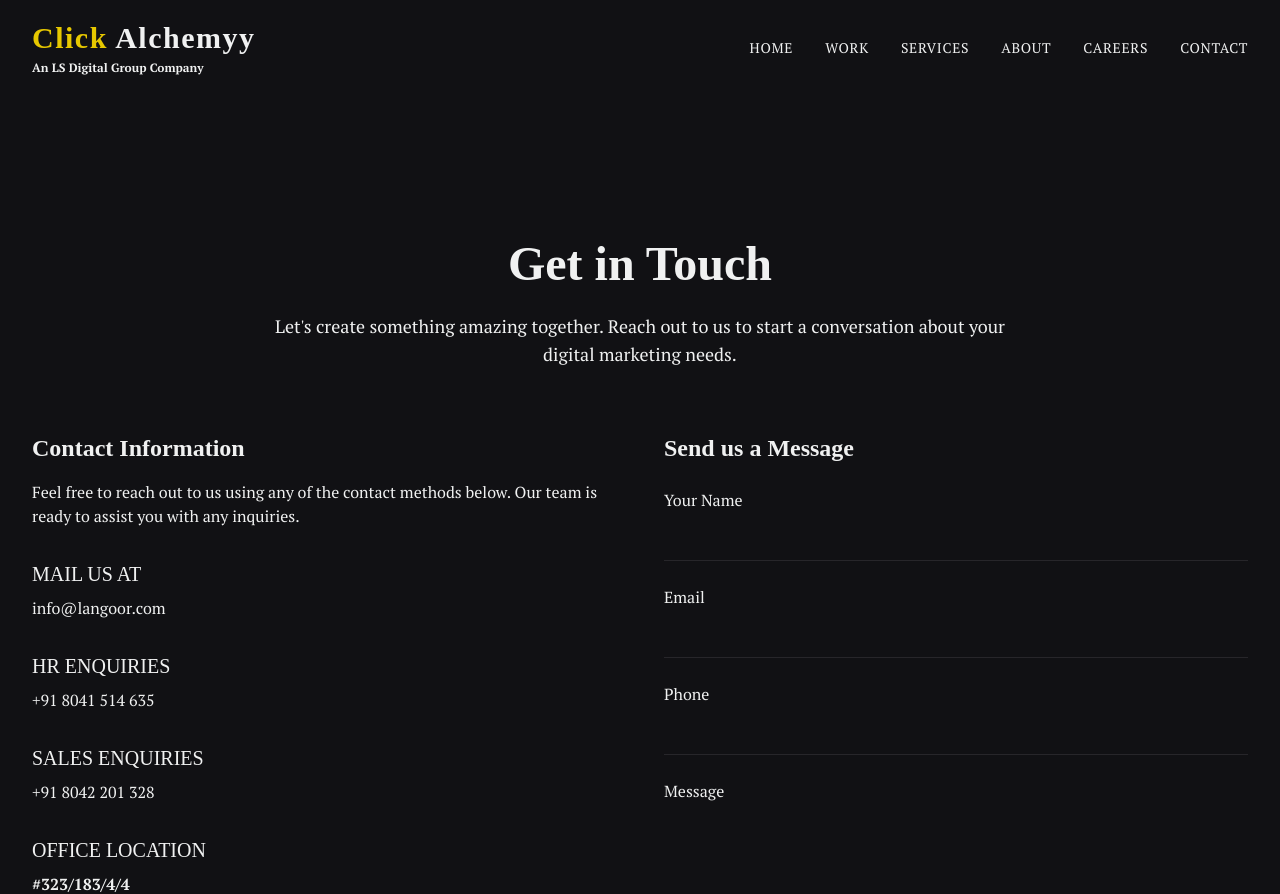
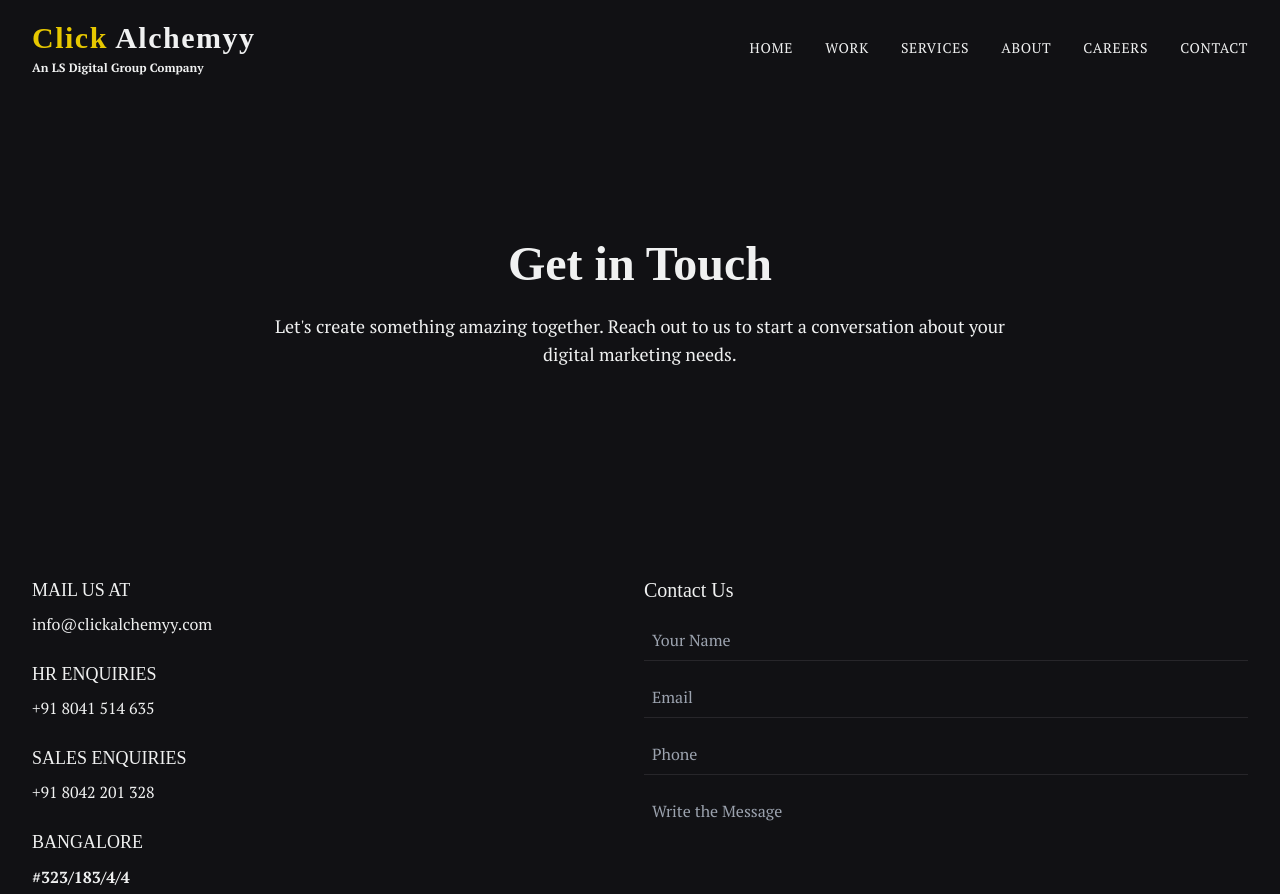
Before and after one commit to BitecodesHub/ClickAlchemy, a React (Vite) app: page /contact in a window 1280 px wide. Shown: the top 894 px of the page. Built offline with nearby package versions, Linux system fonts and the light colour scheme; a web font is replaced by a local one.

Commit message:
Added contact page

```diff
--- a/package.json
+++ b/package.json
@@ -12,6 +12,7 @@
   },
   "dependencies": {
     "@heroicons/react": "^2.2.0",
+    "emailjs-com": "^3.2.0",
     "framer-motion": "^12.6.2",
     "react": "^18.3.1",
     "react-dom": "^18.3.1",
--- a/src/components/layout/Footer.tsx
+++ b/src/components/layout/Footer.tsx
@@ -1,91 +1,176 @@
-import type React from 'react';
+import React, { useRef, useState } from 'react';
 import { Link } from 'react-router-dom';
+import emailjs from 'emailjs-com';
 
 const Footer: React.FC = () => {
+  const form = useRef<HTMLFormElement>(null);
+  const [isLoading, setIsLoading] = useState(false);
+  const [isSuccess, setIsSuccess] = useState(false);
+
+  const sendEmail = (e: React.FormEvent) => {
+    e.preventDefault();
+
+    if (!form.current) return;
+
+    // Set current timestamp in hidden input before sending
+    const timeInput = form.current.querySelector('input[name="time"]') as HTMLInputElement;
+    if (timeInput) {
+      timeInput.value = new Date().toLocaleString();
+    }
+
+    setIsLoading(true);
+    setIsSuccess(false);
+
+    emailjs
+      .sendForm(
+        'service_h7luq2e',
+        'template_njzcscb',
+        form.current,
+        'p7zJUUn8gk4JGYrKS'
+      )
+      .then(
+        () => {
+          setIsLoading(false);
+          setIsSuccess(true);
+          form.current?.reset();
+          // Clear success message after 3 seconds
+          setTimeout(() => setIsSuccess(false), 3000);
+        },
+        (error) => {
+          console.error('FAILED...', error);
+          setIsLoading(false);
+          alert('Something went wrong. Please try again.');
+        }
+      );
+  };
+
   return (
-    <footer className="bg-langoor-black text-langoor-lightGray pt-12">
+    <footer className="bg-langoor-black text-langoor-lightGray">
       <div className="container-custom">
-        <div className="grid grid-cols-1 md:grid-cols-2 gap-8 mb-12">
+        <div className="grid grid-cols-1 md:grid-cols-2 gap-2 mb-12">
           {/* Contact Information */}
           <div className="space-y-6">
             <div>
               <h3 className="text-lg font-medium uppercase mb-2">Mail us at</h3>
-              <a href="mailto:info@clickalchemyy.com" className="text-langoor-lightGray hover:text-langoor-yellow transition-colors">
+              <a
+                href="mailto:info@clickalchemyy.com"
+                className="text-langoor-lightGray hover:text-langoor-yellow transition-colors"
+              >
                 info@clickalchemyy.com
               </a>
             </div>
-
             <div>
               <h3 className="text-lg font-medium uppercase mb-2">HR Enquiries</h3>
-              <a href="tel:+918041514635" className="text-langoor-lightGray hover:text-langoor-yellow transition-colors">
+              <a
+                href="tel:+918041514635"
+                className="text-langoor-lightGray hover:text-langoor-yellow transition-colors"
+              >
                 +91 8041 514 635
               </a>
             </div>
-
             <div>
               <h3 className="text-lg font-medium uppercase mb-2">Sales Enquiries</h3>
-              <a href="tel:+918042201328" className="text-langoor-lightGray hover:text-langoor-yellow transition-colors">
+              <a
+                href="tel:+918042201328"
+                className="text-langoor-lightGray hover:text-langoor-yellow transition-colors"
+              >
                 +91 8042 201 328
               </a>
             </div>
-
             <div>
               <h3 className="text-lg font-medium uppercase mb-2">Bangalore</h3>
-              <address className="not-italic">
-                <strong>#323/183/4/4</strong><br/>
-                <strong>Doresanipalya, Arekere</strong><br/>
-                <strong>Bannerghatta Main Road,</strong><br/>
+              <address className="not-italic leading-relaxed">
+                <strong>#323/183/4/4</strong>
+                <br />
+                <strong>Doresanipalya, Arekere</strong>
+                <br />
+                <strong>Bannerghatta Main Road,</strong>
+                <br />
                 <strong>Bengaluru 560076</strong>
               </address>
             </div>
           </div>
 
           {/* Contact Form */}
-          <div>
+          <div className="relative">
             <h3 className="text-xl font-medium mb-4">Contact Us</h3>
-            <form className="space-y-4">
+            <form ref={form} onSubmit={sendEmail} className="space-y-4">
               <div className="space-y-2">
                 <input
                   type="text"
+                  name="from_name"
                   placeholder="Your Name"
-                  className="w-full bg-transparent border-b border-langoor-gray/50 p-2 focus:outline-none focus:border-langoor-yellow"
+                  className="w-full bg-langoor-black text-langoor-lightGray border-b border-langoor-gray/50 p-2 focus:outline-none focus:bg-langoor-black focus:border-langoor-yellow"
+                  required
                 />
               </div>
               <div className="space-y-2">
                 <input
                   type="email"
+                  name="from_email"
                   placeholder="Email"
-                  className="w-full bg-transparent border-b border-langoor-gray/50 p-2 focus:outline-none focus:border-langoor-yellow"
+                  className="w-full bg-langoor-black text-langoor-lightGray border-b border-langoor-gray/50 p-2 focus:outline-none focus:bg-langoor-black focus:border-langoor-yellow"
+                  required
                 />
               </div>
               <div className="space-y-2">
                 <input
                   type="tel"
+                  name="phone"
                   placeholder="Phone"
-                  className="w-full bg-transparent border-b border-langoor-gray/50 p-2 focus:outline-none focus:border-langoor-yellow"
+                  className="w-full bg-langoor-black text-langoor-lightGray border-b border-langoor-gray/50 p-2 focus:outline-none focus:bg-langoor-black focus:border-langoor-yellow"
                 />
               </div>
               <div className="space-y-2">
                 <textarea
+                  name="message"
                   placeholder="Write the Message"
                   rows={4}
-                  className="w-full bg-transparent border-b border-langoor-gray/50 p-2 focus:outline-none focus:border-langoor-yellow"
+                  className="w-full bg-langoor-black text-langoor-lightGray border-b border-langoor-gray/50 p-2 focus:outline-none focus:bg-langoor-black focus:border-langoor-yellow"
+                  required
                 />
               </div>
-              <button
-                type="submit"
-                className="btn btn-primary"
-              >
-                Send
-              </button>
+
+              {/* Hidden input for timestamp */}
+              <input type="hidden" name="time" />
+
+              {/* Submit Button and Success Message */}
+              <div className="flex flex-col space-y-2">
+                <button
+                  type="submit"
+                  className="btn btn-primary w-full disabled:opacity-50 disabled:cursor-not-allowed"
+                  disabled={isLoading}
+                >
+                  Send
+                </button>
+                {isSuccess && (
+                  <div className="text-center p-2 bg-langoor-black/80 border border-langoor-yellow/50 rounded-md text-langoor-yellow text-sm animate-fade-in shadow-md">
+                    Message sent successfully!
+                  </div>
+                )}
+              </div>
             </form>
+
+            {/* Loader Overlay */}
+            {isLoading && (
+              <div className="absolute inset-0 bg-langoor-black/50 flex items-center justify-center z-10">
+                <div className="relative">
+                  <div className="w-12 h-12 border-4 border-langoor-yellow border-t-transparent rounded-full animate-spin"></div>
+                  <div className="w-12 h-12 border-4 border-langoor-yellow/30 border-t-transparent rounded-full animate-spin animation-delay-150 absolute inset-0"></div>
+                  <div className="w-6 h-6 bg-langoor-yellow rounded-full absolute top-1/2 left-1/2 transform -translate-x-1/2 -translate-y-1/2 animate-pulse"></div>
+                </div>
+              </div>
+            )}
           </div>
         </div>
 
         {/* Footer Bottom */}
         <div className="border-t border-langoor-gray/20 py-4 flex flex-col md:flex-row justify-between items-center">
           <div>
-            <Link to="/privacy-policy" className="text-sm text-langoor-lightGray hover:text-langoor-yellow transition-colors">
+            <Link
+              to="/privacy-policy"
+              className="text-sm text-langoor-lightGray hover:text-langoor-yellow transition-colors"
+            >
               Privacy Policy
             </Link>
             <span className="mx-2">|</span>
@@ -97,48 +182,36 @@ const Footer: React.FC = () => {
               href="https://www.facebook.com/langoormarketingtransformation"
               target="_blank"
               rel="noopener noreferrer"
-              className="text-langoor-lightGray hover:text-langoor-yellow"
             >
               <img
                 src="https://ext.same-assets.com/2675109532/3206013354.svg"
                 alt="Facebook"
-                className="h-5 w-5"
+                className="h-5 w-5 hover:scale-110 transition-transform"
               />
             </a>
-            <a
-              href="https://twitter.com/langoormt"
-              target="_blank"
-              rel="noopener noreferrer"
-              className="text-langoor-lightGray hover:text-langoor-yellow"
-            >
+            <a href="https://twitter.com/langoormt" target="_blank" rel="noopener noreferrer">
               <img
                 src="https://ext.same-assets.com/2675109532/1069395072.svg"
                 alt="Twitter"
-                className="h-5 w-5"
+                className="h-5 w-5 hover:scale-110 transition-transform"
               />
             </a>
             <a
               href="https://www.linkedin.com/company/langoormarketingtransformation/"
               target="_blank"
               rel="noopener noreferrer"
-              className="text-langoor-lightGray hover:text-langoor-yellow"
             >
               <img
                 src="https://ext.same-assets.com/2675109532/2328769453.svg"
                 alt="LinkedIn"
-                className="h-5 w-5"
+                className="h-5 w-5 hover:scale-110 transition-transform"
               />
             </a>
-            <a
-              href="https://uk.langoor.com/"
-              target="_blank"
-              rel="noopener noreferrer"
-              className="text-langoor-lightGray hover:text-langoor-yellow"
-            >
+            <a href="https://uk.langoor.com/" target="_blank" rel="noopener noreferrer">
               <img
                 src="https://ext.same-assets.com/2675109532/1780705398.png"
                 alt="Globe"
-                className="h-5 w-5"
+                className="h-5 w-5 hover:scale-110 transition-transform"
               />
             </a>
           </div>
--- a/src/pages/ContactPage.tsx
+++ b/src/pages/ContactPage.tsx
@@ -17,106 +17,6 @@ const ContactPage: React.FC = () => {
           </p>
         </motion.div>
 
-        <div className="grid grid-cols-1 md:grid-cols-2 gap-12">
-          {/* Contact Information */}
-          <motion.div
-            initial={{ opacity: 0, x: -20 }}
-            animate={{ opacity: 1, x: 0 }}
-            transition={{ duration: 0.8, delay: 0.2 }}
-            className="space-y-8"
-          >
-            <div>
-              <h2 className="text-2xl font-bold mb-4">Contact Information</h2>
-              <p className="mb-6">
-                Feel free to reach out to us using any of the contact methods below. Our team is ready to assist you with any inquiries.
-              </p>
-            </div>
-
-            <div>
-              <h3 className="text-xl font-medium uppercase mb-2">Mail us at</h3>
-              <a href="mailto:info@langoor.com" className="text-langoor-lightGray hover:text-langoor-yellow transition-colors">
-                info@langoor.com
-              </a>
-            </div>
-
-            <div>
-              <h3 className="text-xl font-medium uppercase mb-2">HR Enquiries</h3>
-              <a href="tel:+918041514635" className="text-langoor-lightGray hover:text-langoor-yellow transition-colors">
-                +91 8041 514 635
-              </a>
-            </div>
-
-            <div>
-              <h3 className="text-xl font-medium uppercase mb-2">Sales Enquiries</h3>
-              <a href="tel:+918042201328" className="text-langoor-lightGray hover:text-langoor-yellow transition-colors">
-                +91 8042 201 328
-              </a>
-            </div>
-
-            <div>
-              <h3 className="text-xl font-medium uppercase mb-2">Office Location</h3>
-              <address className="not-italic">
-                <p><strong>#323/183/4/4</strong></p>
-                <p><strong>Doresanipalya, Arekere</strong></p>
-                <p><strong>Bannerghatta Main Road,</strong></p>
-                <p><strong>Bengaluru 560076</strong></p>
-              </address>
-            </div>
-          </motion.div>
-
-          {/* Contact Form */}
-          <motion.div
-            initial={{ opacity: 0, x: 20 }}
-            animate={{ opacity: 1, x: 0 }}
-            transition={{ duration: 0.8, delay: 0.4 }}
-          >
-            <h2 className="text-2xl font-bold mb-6">Send us a Message</h2>
-            <form className="space-y-6">
-              <div className="space-y-2">
-                <label htmlFor="name" className="block text-langoor-lightGray">Your Name</label>
-                <input
-                  id="name"
-                  type="text"
-                  className="w-full bg-transparent border-b border-langoor-gray/50 p-2 focus:outline-none focus:border-langoor-yellow"
-                />
-              </div>
-
-              <div className="space-y-2">
-                <label htmlFor="email" className="block text-langoor-lightGray">Email</label>
-                <input
-                  id="email"
-                  type="email"
-                  className="w-full bg-transparent border-b border-langoor-gray/50 p-2 focus:outline-none focus:border-langoor-yellow"
-                />
-              </div>
-
-              <div className="space-y-2">
-                <label htmlFor="phone" className="block text-langoor-lightGray">Phone</label>
-                <input
-                  id="phone"
-                  type="tel"
-                  className="w-full bg-transparent border-b border-langoor-gray/50 p-2 focus:outline-none focus:border-langoor-yellow"
-                />
-              </div>
-
-              <div className="space-y-2">
-                <label htmlFor="message" className="block text-langoor-lightGray">Message</label>
-                <textarea
-                  id="message"
-                  rows={4}
-                  className="w-full bg-transparent border-b border-langoor-gray/50 p-2 focus:outline-none focus:border-langoor-yellow"
-                />
-              </div>
-
-              <button
-                type="submit"
-                className="btn btn-primary"
-              >
-                Send Message
-              </button>
-            </form>
-          </motion.div>
-        </div>
       </div>
     </div>
   );
```
Also changed, not shown: src/components/home/ClientsSection.tsx (+45 -7 lines), src/pages/AboutPage.tsx (line endings or trailing spaces), 1 other file (tests, documents, lock files or other folders).
